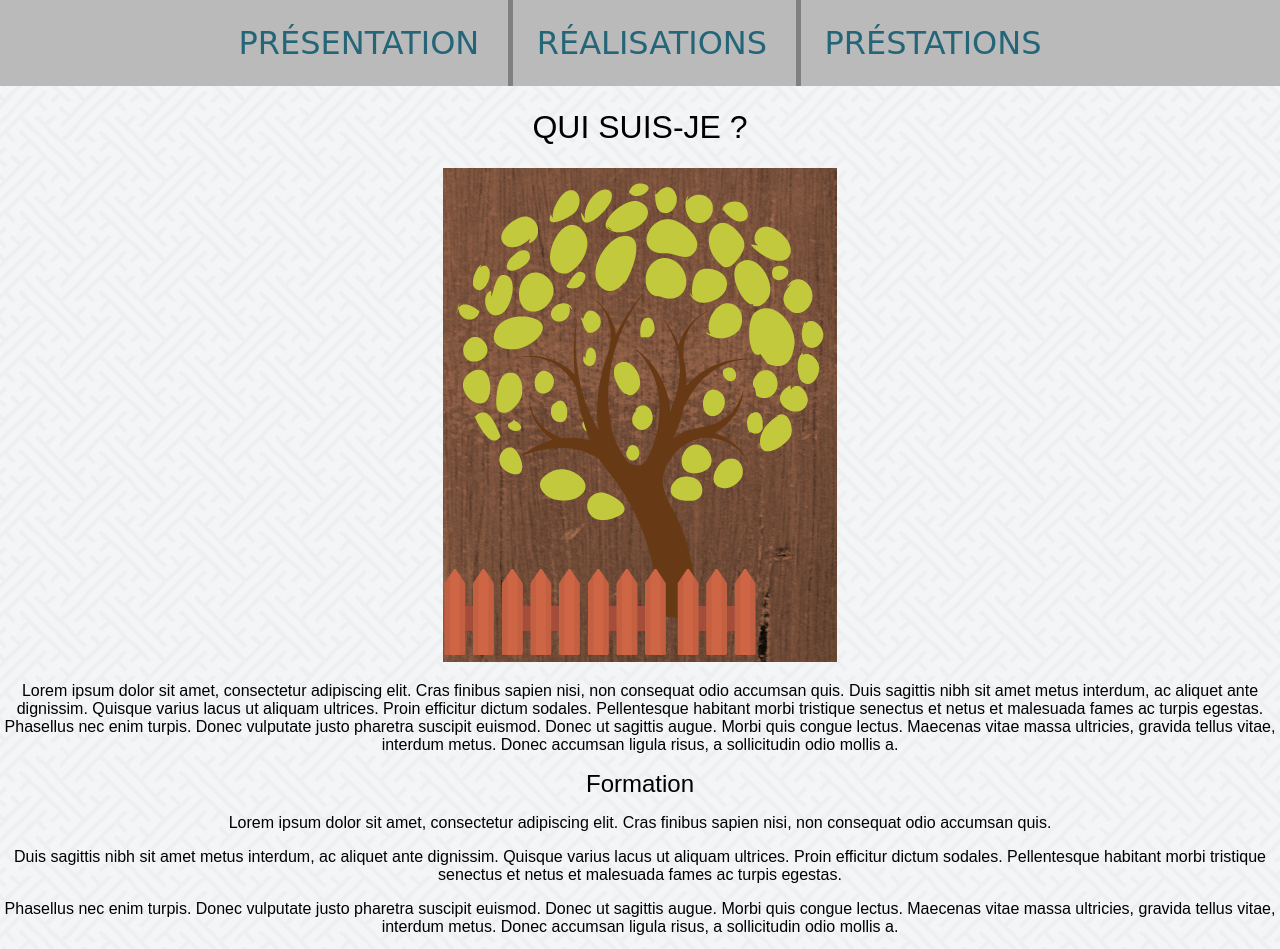
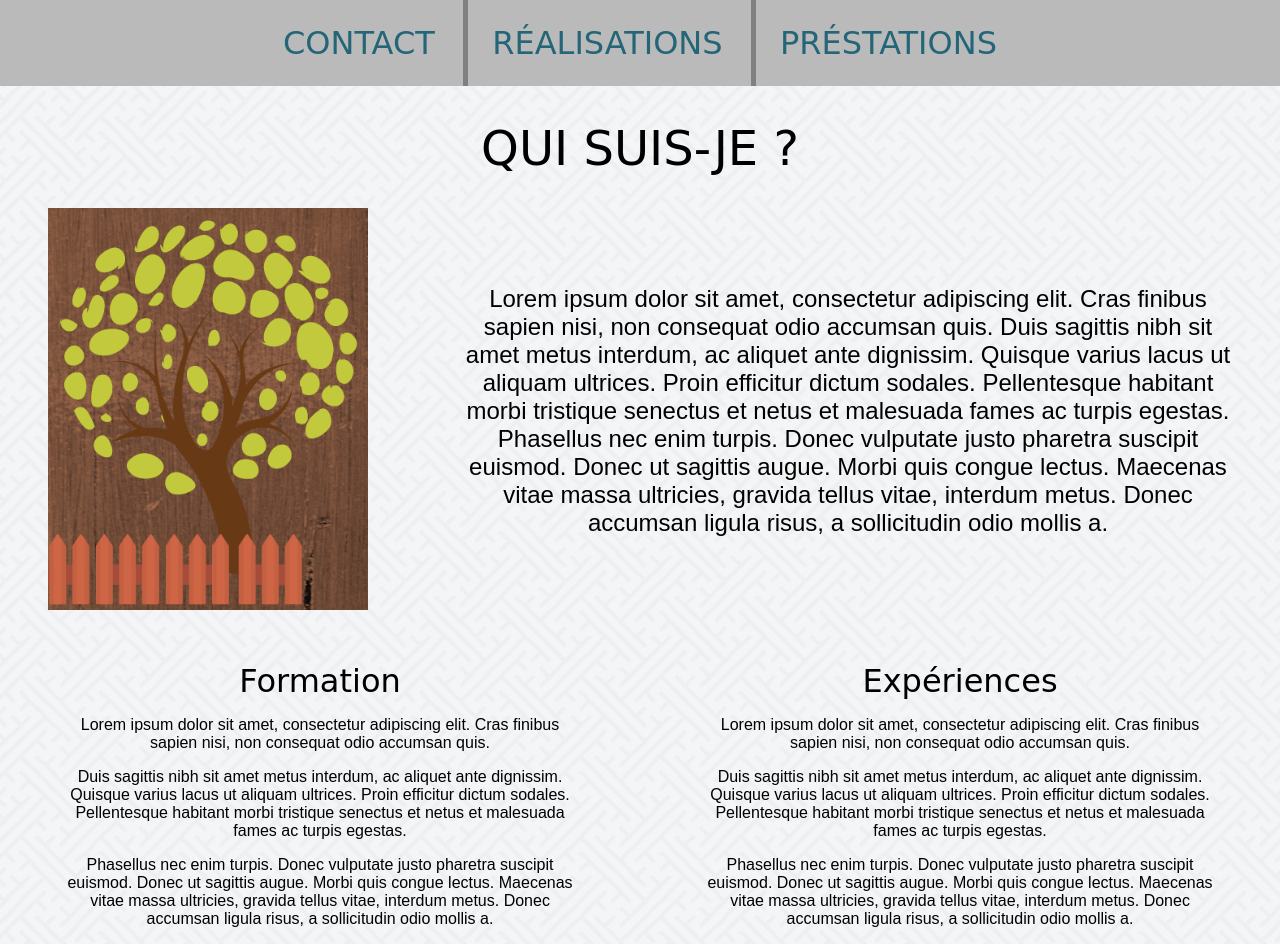
Before and after one commit to ElliotImie/SiteDavid, a website: page presentation.html in a window 1280 px wide. Shown: the top 949 px of the page. Drawn offline with Linux system fonts and the light colour scheme; a web font is replaced by a local one.

Commit message:
ajout page presentation

```diff
--- a/presentation.html
+++ b/presentation.html
@@ -13,7 +13,7 @@
     <div class="menu">
       <ul>
         <li class="btn_menu">
-          <a href="" class="btn_menu">Présentation</a>
+          <a href="index.html" class="btn_menu">Contact</a>
         </li>
         <li class="btn_menu">
           <a href="" class="btn_menu">Réalisations</a>
@@ -30,14 +30,20 @@
         <h1>Qui suis-je ?</h1>
       </div>
 
+      <div class="intro">
+
         <div class="illustration">
           <img src="images/logo.png" alt="">
         </div>
 
-    <div class="block-text intro">
+        <div class="presentation">
           <p>Lorem ipsum dolor sit amet, consectetur adipiscing elit. Cras finibus sapien nisi, non consequat odio accumsan quis. Duis sagittis nibh sit amet metus interdum, ac aliquet ante dignissim. Quisque varius lacus ut aliquam ultrices. Proin efficitur dictum sodales. Pellentesque habitant morbi tristique senectus et netus et malesuada fames ac turpis egestas. Phasellus nec enim turpis. Donec vulputate justo pharetra suscipit euismod. Donec ut sagittis augue. Morbi quis congue lectus. Maecenas vitae massa ultricies, gravida tellus vitae, interdum metus. Donec accumsan ligula risus, a sollicitudin odio mollis a.
           </p>
         </div>
+
+      </div>
+
+      <div class="cv">
 
         <div class="block-text formation">
           <h2>Formation</h2>
@@ -68,6 +74,9 @@
         </div>
 
       </div>
+
+
+    </div>
     <!-- End div principale -->
   </body>
 </html>
--- a/scss/partials/_website.scss
+++ b/scss/partials/_website.scss
@@ -51,7 +51,6 @@
   }
 }
 
-
 .menu{
   position: fixed;
   width: 100%;
@@ -76,3 +75,49 @@
     }
   }
 }
+
+.titre{
+  text-align: center;
+  h1{
+     @extend .Chela;
+     font-size: 3rem;
+  }
+}
+
+.intro{
+  display: flex;
+  justify-content: space-around;
+  align-items: center;
+  .illustration{
+    max-width: 25%;
+    img{max-width: 100%;}
+
+  }
+
+  .presentation{
+    width: 60%;
+    font-size: 1.5rem;
+  }
+}
+
+h2{
+  @extend .Chela;
+  font-size: 2rem,
+}
+
+.cv{
+  padding-top: 3rem;
+  display: flex;
+  justify-content: space-around;
+  .formation{
+    width: 40%;
+  }
+  .experience{
+    width: 40%;
+  }
+}
+
+
+/*
+* PAGE PRESENTATION
+*/
```
Also changed, not shown: index.html (+2 -2 lines), css/master.css, 1 other file. Lines whose indentation alone changed are shown as unchanged.
